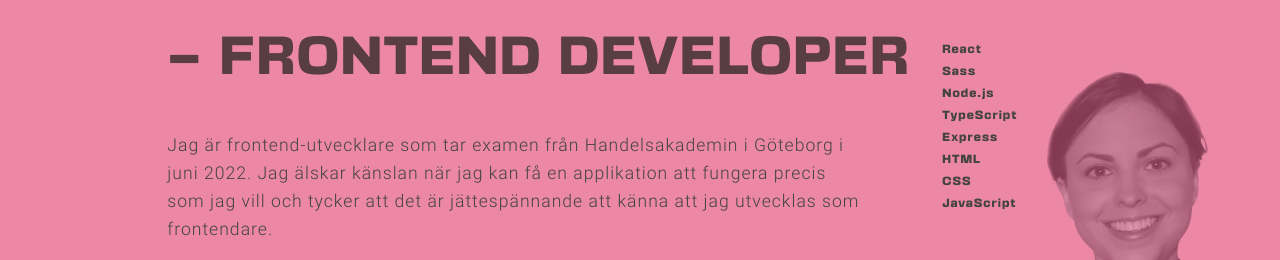
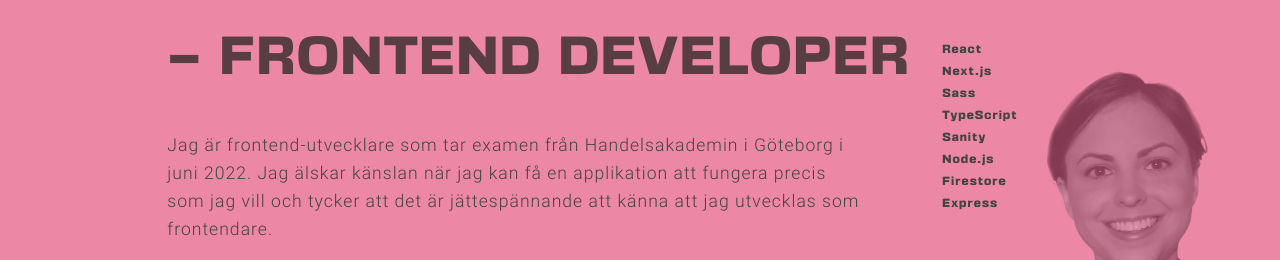
Before and after one commit to elisabethdeborah/portfolio, a React (Create React App) app: page / in a window 1280 px wide. Shown: the part 175-435 px from the top of the page. Built offline with nearby package versions, Linux system fonts and the light colour scheme.

Commit message:
update experience data, logos

```diff
--- a/src/components/Projects/ProjectItem.jsx
+++ b/src/components/Projects/ProjectItem.jsx
@@ -8,9 +8,6 @@ import { useState } from 'react';
 
 const ProjectItem = ({project, index, allLogos}) => {
 	const [infoIsVisible, setInfoIsVisible] = useState(false);
-
-//\x20\x0b
-	//&#173;
 
 	return (
 		<article onClick={() => setInfoIsVisible(!infoIsVisible)} className={clsx(styles.projectItem, {
@@ -72,7 +69,8 @@ const ProjectItem = ({project, index, allLogos}) => {
 										[styles.pixi]: logo === 'Pixi.js',
 										[styles.js]: logo === 'JavaScript',
 										[styles.api]: logo === 'SMHI API' || logo === 'Flickr API',
-										[styles.heroku]: logo === 'Heroku'
+										[styles.heroku]: logo === 'Heroku',
+										[styles.firestore]: logo === 'Firestore',
 									})} src={allLogos[logo]} alt={`${allLogos[logo]}-logga`} />
 								) : (
 									<article className={styles.logoPlaceholder}>
--- a/src/components/Projects/projects.module.scss
+++ b/src/components/Projects/projects.module.scss
@@ -177,7 +177,6 @@
 	width: 50px;
 	height: auto;
 	margin: 10px;
-	border-radius: 5px;
 
 	&.js {
 		transform: scale(1.1);
@@ -195,14 +194,15 @@
 	}
 
 	&.heroku {
-		height: 50px;
-		width: auto;
+		height: auto;
+		width: 30px;
 	}
 
 	@media screen and (min-width: 600px) {
 		width: auto;
 		max-height: 45px;
 		max-width: 135px;
+		min-width: 45px;
 		height: 100%;
 
 		&.js {
@@ -220,8 +220,15 @@
 			margin: 0;
 		}
 		&.heroku {
-			height: auto;
 			width: auto;
+			max-height: 45px;
+			max-width: 135px;
+			min-width: 30px;
+			height: 100%;
+		}
+
+		&.firestore {
+			min-height: 55px;
 		}
 	}
 }
--- a/src/data.js
+++ b/src/data.js
@@ -14,7 +14,7 @@ const faerdigheter = {
 		"Node.js",
 		"Express",
 		"TypeScript",
-
+		"Firestore",
 		"Sanity",
 		"Gsap",
 		"Webflow",
@@ -22,11 +22,13 @@ const faerdigheter = {
 	],
 	schoolStuff: [
 		"React",
+		"Next.js",
 		"Sass",
+		"TypeScript",
+		"Sanity",
 		"Node.js",
-		"TypeScript",
+		"Firestore",
 		"Express",
-		"HTML", "CSS", "JavaScript",
 	],
 	internshipStuff: [
 		"React",
```
